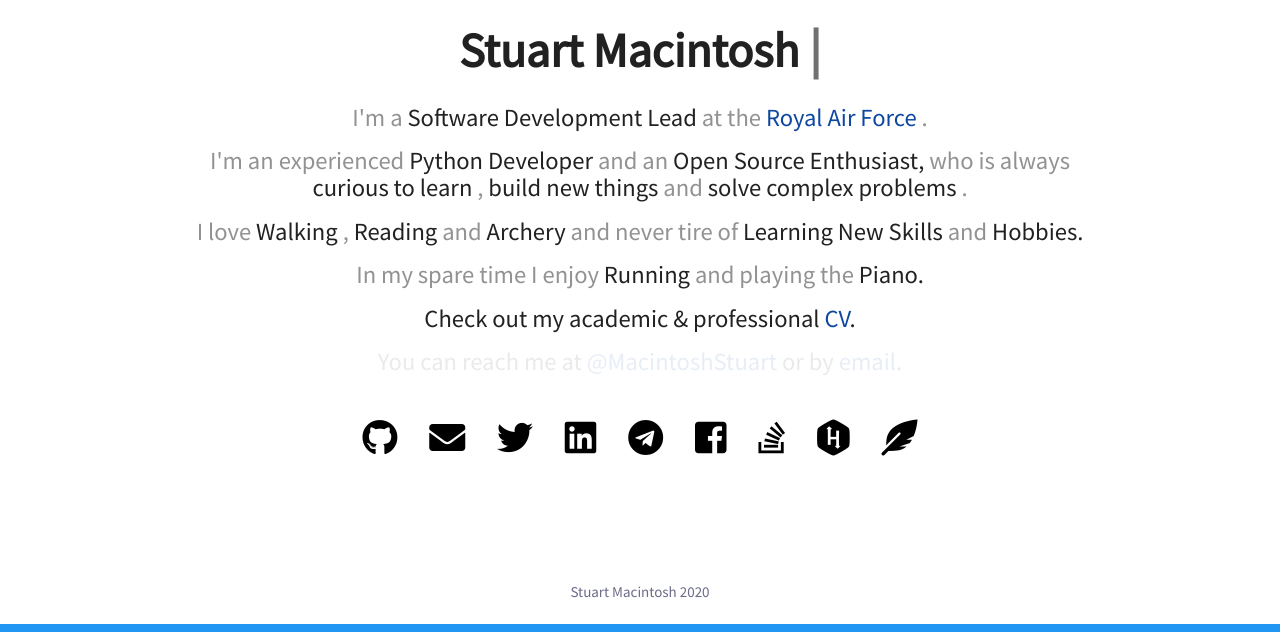
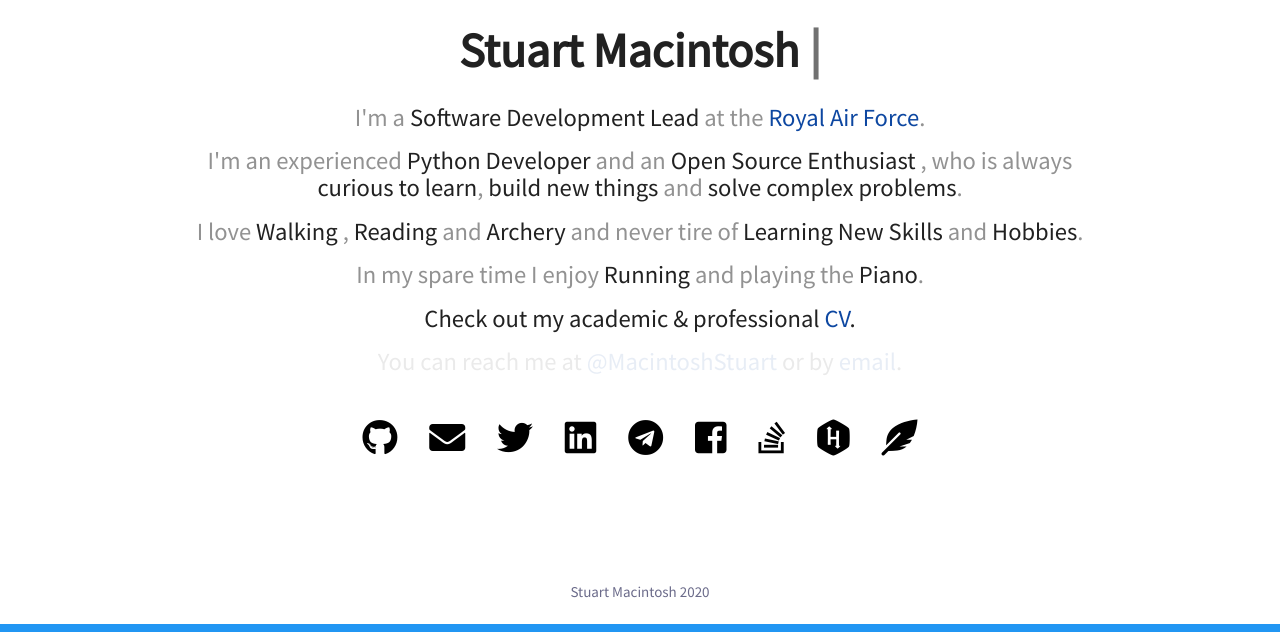
Before and after one commit to SmTaUcM/SmTaUcM.github.io, a Jekyll site: the page built from index.html, in a window 1280 px wide, cut to the strip 274-906 px from the top of the page. Built offline with Jekyll 4.4.1, drawn with Linux system fonts in a browser that asks for light colours; nearby versions of some CDN libraries.

Commit message:
index.html - further, further formatting.

```diff
--- a/index.html
+++ b/index.html
@@ -23,17 +23,14 @@ layout: home
     <h5 id="test1">
       <span style="color:#929292;">I'm a </span>Software Development Lead
       <span style="color:#929292;">at the</span>
-      <span class="hov"><a href="http://www.raf.mod.uk" target="_blank">Royal Air Force</a></span>
-	  <span style="color:#929292;">.</span>
+      <span class="hov"><a href="http://www.raf.mod.uk" target="_blank">Royal Air Force</a></span><span style="color:#929292;">.</span>
     </h5>
 
     <h5 id="test2">
       <span style="color:#929292;">I'm an experienced </span>Python Developer
-      <span style="color:#929292;">and an</span> Open Source Enthusiast,
-	  <span style="color:#929292;">who is always</span> curious to learn
-	  <span style="color:#929292;">,</span> build new things
-	  <span style="color:#929292;">and</span> solve complex problems
-	  <span style="color:#929292;">.</span>
+      <span style="color:#929292;">and an</span> Open Source Enthusiast
+	  <span style="color:#929292;">, who is always</span> curious to learn<span style="color:#929292;">,</span> build new things
+	  <span style="color:#929292;">and</span> solve complex problems<span style="color:#929292;">.</span>
     </h5>
 
     <h5 id="test3">
@@ -41,12 +38,12 @@ layout: home
 	  <span style="color:#929292;">,</span> Reading
 	  <span style="color:#929292;">and</span> Archery
       <span style="color:#929292;">and  never tire of </span>Learning New Skills
-	  <span style="color:#929292;">and</span> Hobbies.
+	  <span style="color:#929292;">and</span> Hobbies<span style="color:#929292;">.</span>
     </h5>
 
     <h5 id="test4">
       <span style="color:#929292;">In my spare time I enjoy</span> Running
-      <span style="color:#929292;">and playing the</span> Piano.
+      <span style="color:#929292;">and playing the</span> Piano<span style="color:#929292;">.</span>
     </h5>
 
     <h5 id="test5">
```
